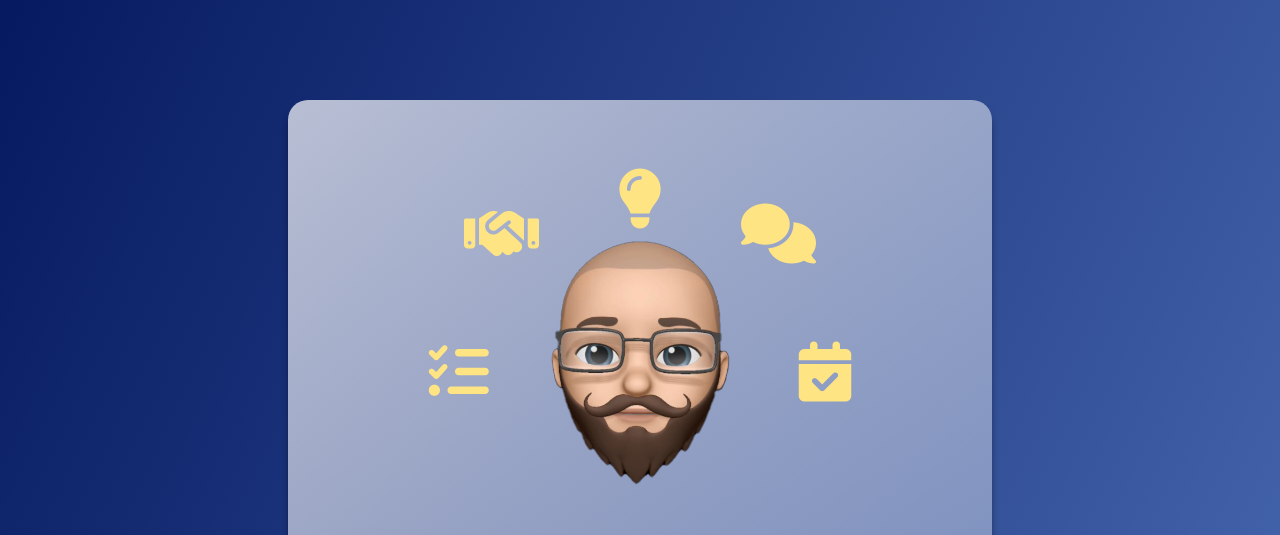
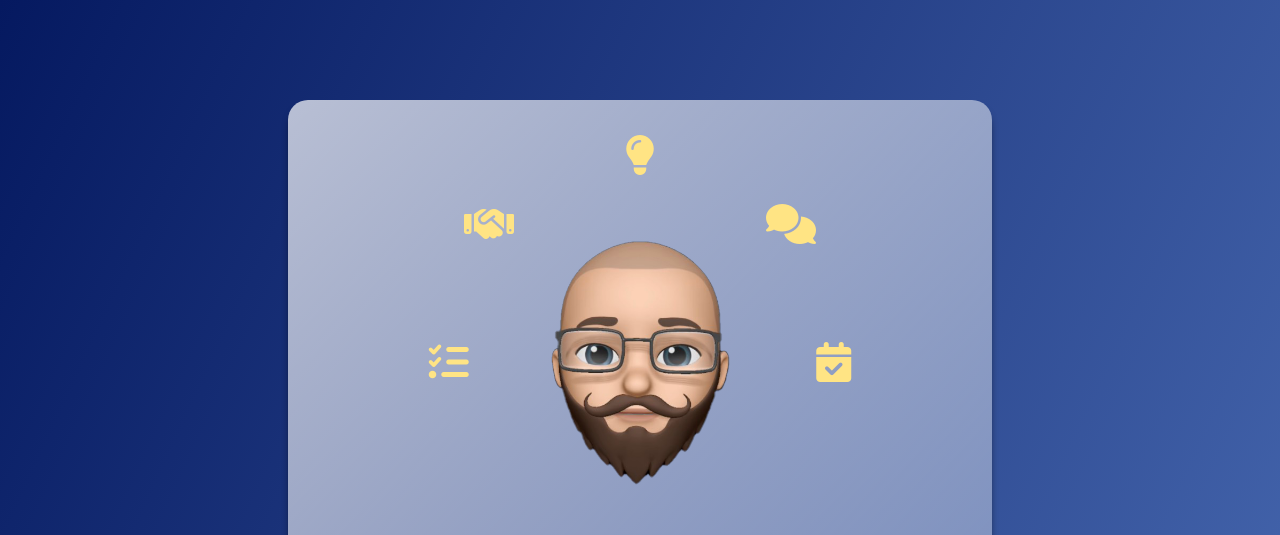
Before and after one commit to asuch/WebCv, a plain HTML site: page index.html in a window 1280 px wide. Shown: the top 535 px of the page. Drawn offline with nearby package versions, Linux system fonts and the light colour scheme.

Commit message:
change icons size

```diff
--- a/css/main.css
+++ b/css/main.css
@@ -760,12 +760,12 @@ footer p {
     .header-icon {
         position: absolute;
         display: block;
-        font-size: 6rem;
+        font-size: 4rem;
         color: var(--secondary);
     }
 
     .fa-lightbulb {
-        top: 10%;
+        top: 5%;
     }
 
     .fa-tasks {
--- a/index.html
+++ b/index.html
@@ -2,6 +2,7 @@
 <html lang="en">
 
 <head>
+    <link rel="icon" type="image/ico" sizes="32x32" href="/img/favicon.ico" />
     <meta charset="UTF-8">
     <meta http-equiv="X-UA-Compatible" content="IE=edge">
     <meta name="viewport" content="width=device-width, initial-scale=1.0">
@@ -47,7 +48,8 @@
                     <p class="about-info-txt">Cześć, jestem Adam, mam 24 lata, jestem absolwentem uczelni Collegium Da
                         Vinci w Poznaniu. Posiadam dyplom licencjata z kierunku Mediaworking (marketing Internetowy).
                         Aktualnie szukam swojej pierwszej pracy jako
-                        <span class="span-color span-about">Front-end Developer.</span> Od października tego roku (2021) rozpoczynam studia inżynierskie na kierunku informatyka. Interesuję się programowaniem,
+                        <span class="span-color span-about">Front-end Developer.</span> Od października tego roku (2021)
+                        rozpoczynam studia inżynierskie na kierunku informatyka. Interesuję się programowaniem,
                         marketingiem
                         oraz kulturą Skandynawską. Zachęcam do kontaktu.</p>
                 </div>
```
